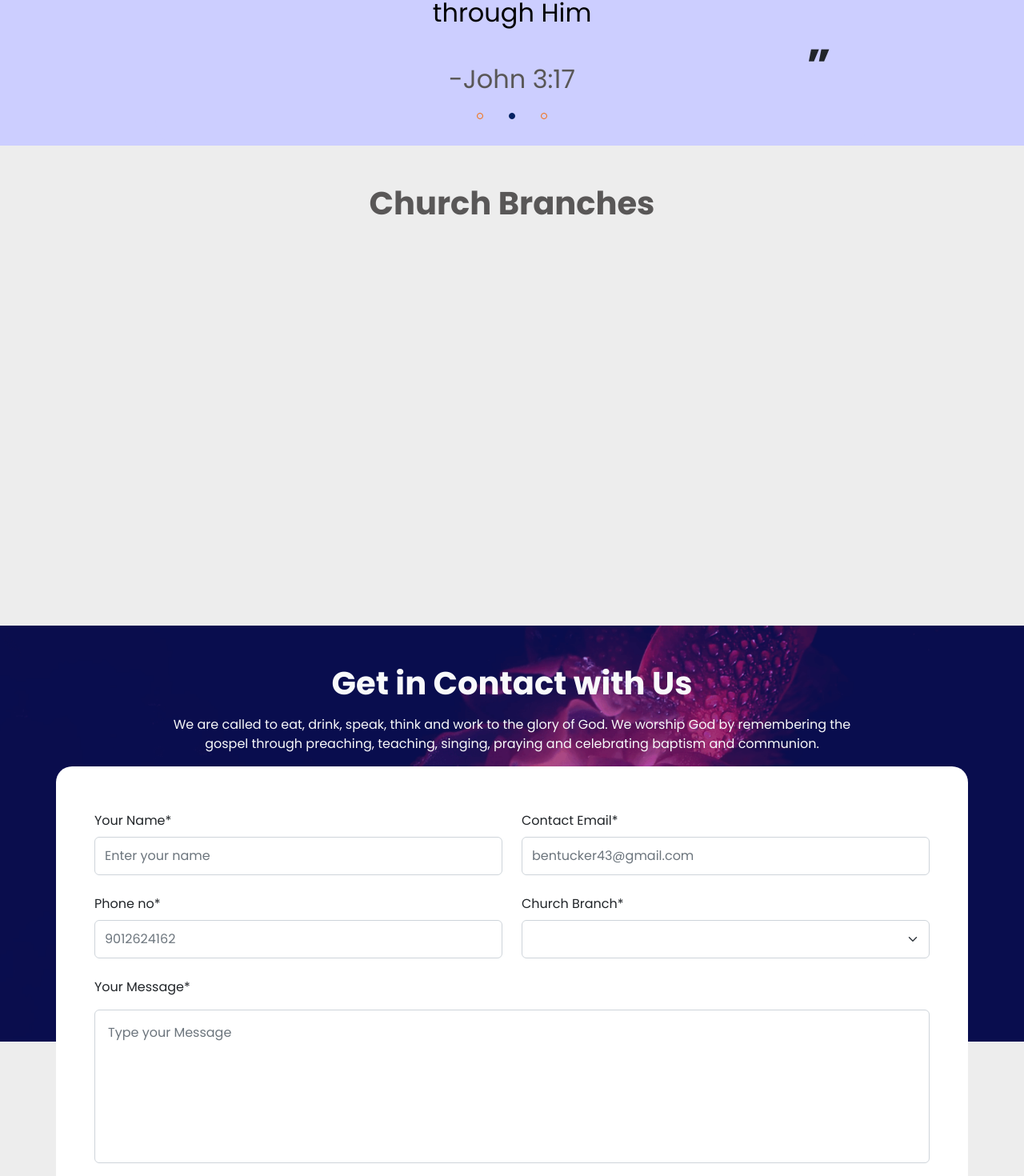
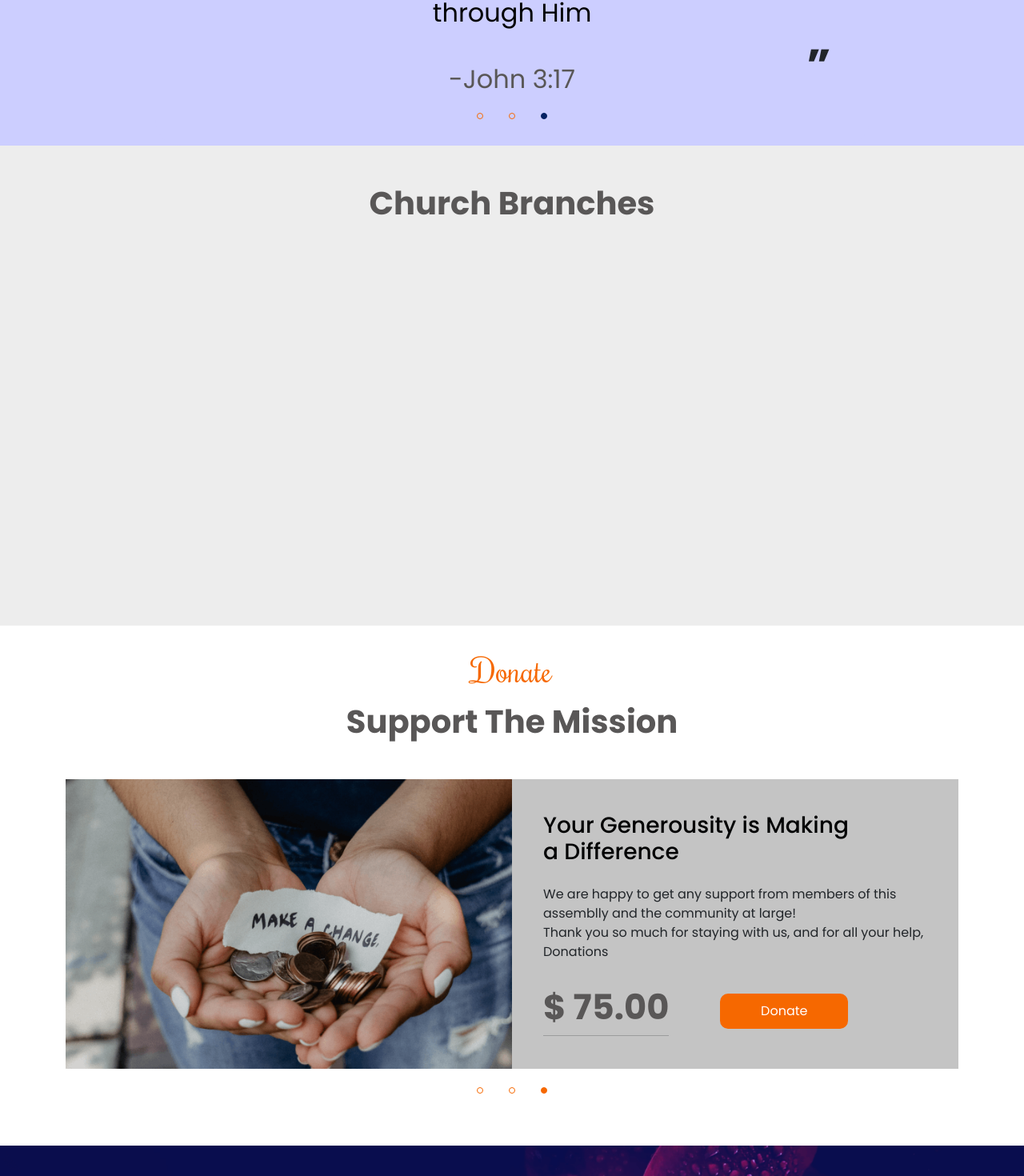
Before and after one commit to pin4eva/joint_heirs_frontend, a Next.js app: page / in a window 1280 px wide. Shown: the part 4590-6060 px from the top of the page at 80% size. Built offline with nearby package versions, Linux system fonts and the light colour scheme.

Commit message:
fix responsiveness for donation carousel

```diff
--- a/src/components/home/BibleVersComp.tsx
+++ b/src/components/home/BibleVersComp.tsx
@@ -17,7 +17,7 @@ const BibleVersComp = () => {
 				loopFillGroupWithBlank={true}
 				autoplay={{
 					delay: 3000,
-					disableOnInteraction: true,
+					disableOnInteraction: false,
 				}}
 			>
 				{bibleData.map((b, i) => {
--- a/src/pages/index.tsx
+++ b/src/pages/index.tsx
@@ -282,7 +282,7 @@ const Home: NextPage = () => {
 					</div>
 				</section>
 				<section>
-					{/* <div className="donation-page">
+					<div className="donation-page">
 						<div className="container">
 							<div className="donation-content">
 								<h4 className="rochester ">Donate</h4>
@@ -296,7 +296,7 @@ const Home: NextPage = () => {
 									loopFillGroupWithBlank={true}
 									autoplay={{
 										delay: 3000,
-										disableOnInteraction: true,
+										disableOnInteraction: false,
 									}}
 								>
 									{donations.map((item, i) => {
@@ -333,7 +333,7 @@ const Home: NextPage = () => {
 								</Swiper>
 							</div>
 						</div>
-					</div> */}
+					</div>
 				</section>
 				<section>
 					<div className="contact-us">
--- a/src/styles/home.scss
+++ b/src/styles/home.scss
@@ -492,7 +492,7 @@
 		display: flex;
 		align-items: center;
 
-		@media screen and (max-width: 900px) {
+		@media screen and (max-width: $md) {
 			height: auto;
 			@media screen and (max-width: 576px) {
 				width: 100vw;
@@ -629,7 +629,9 @@
 		min-height: 60vh;
 		background: #ffffff;
 		padding: 2rem 0;
-
+		@media screen and (max-width: 576px) {
+			width: 100vw;
+		}
 		.donation-content {
 			display: flex;
 			flex-direction: column;
```
